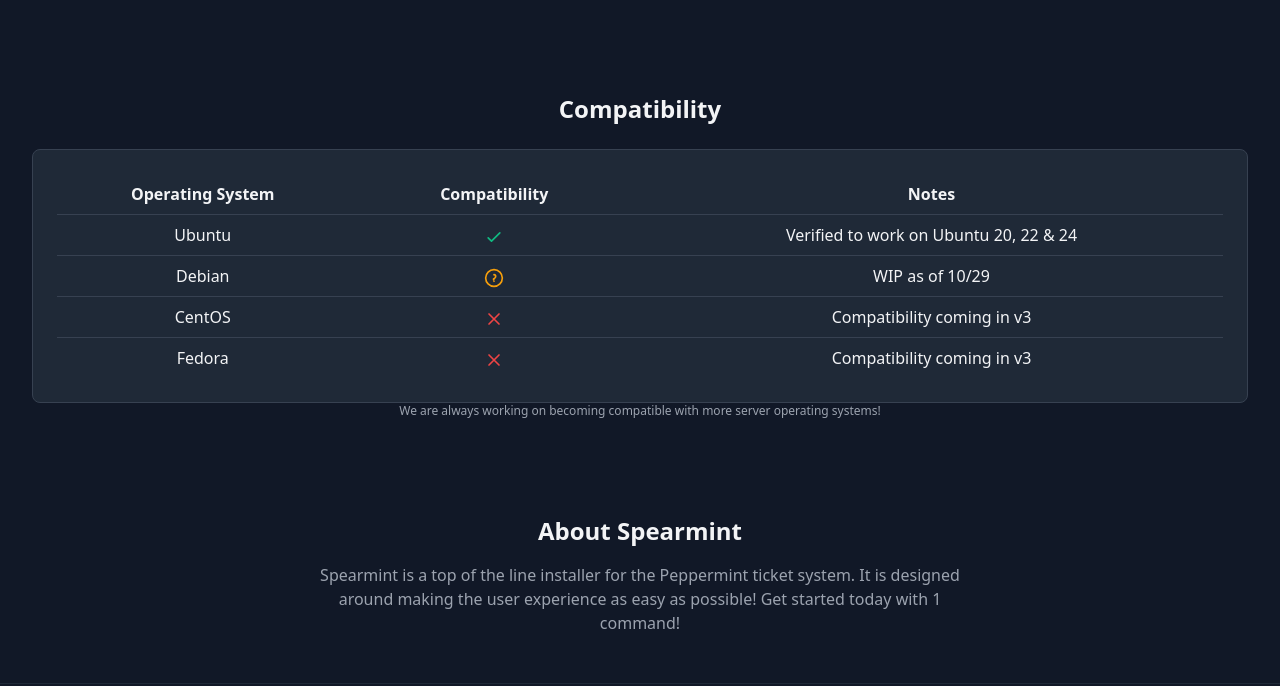
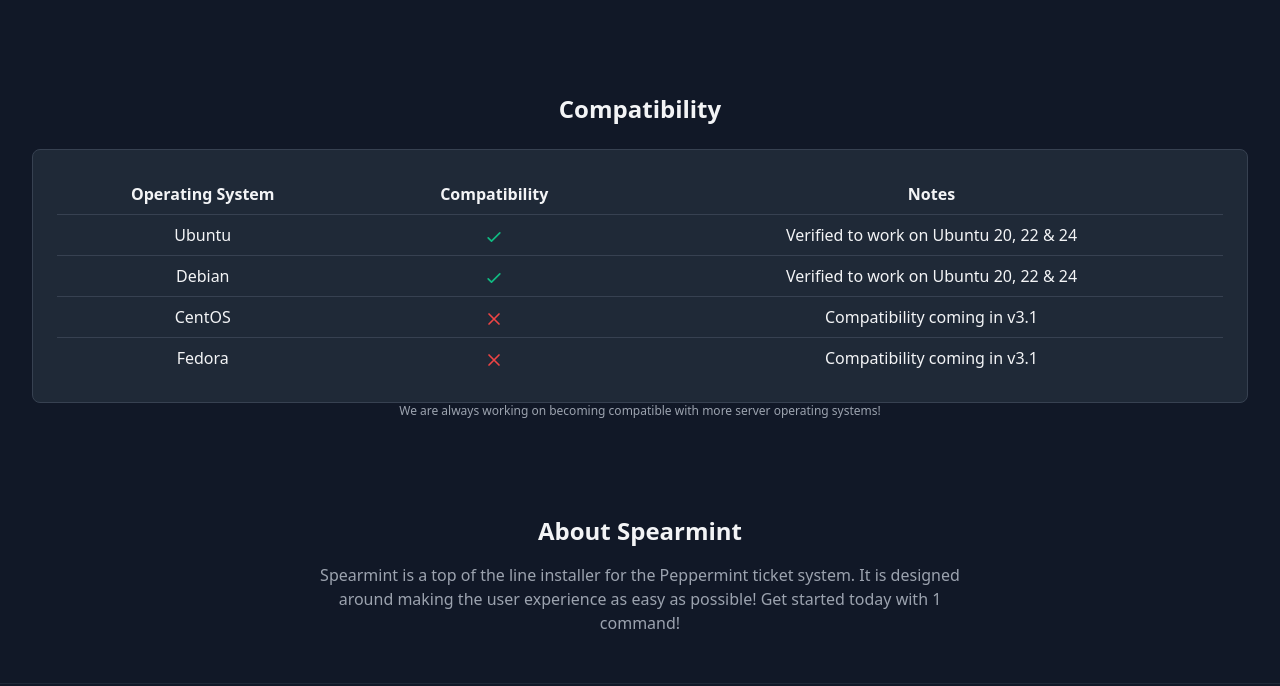
Before and after one commit to CooperDActor-bytes/sadl-website, a plain HTML site: page index.html in a window 1280 px wide. Shown: the part 1654-2340 px from the top of the page. Drawn offline with nearby package versions, Linux system fonts and the light colour scheme.

Commit message:
Update site

```diff
--- a/index.html
+++ b/index.html
@@ -128,12 +128,11 @@
                 <tr class="border-t border-gray-700">
                   <td class="px-4 py-2 text-center font-medium">Debian</td>
                   <td class="px-4 py-2 text-center">
-                    <svg class="w-5 h-5 inline" xmlns="http://www.w3.org/2000/svg" viewBox="0 0 24 24" fill="none" stroke="#F59E0B">
-                      <circle cx="12" cy="12" r="10" stroke-width="2" />
-                      <path d="M12 16h.01M12 8c1.1 0 2 .9 2 2 0 .4-.1.8-.3 1.1-.2.4-.7.9-1.7 1.9h-.5v1" stroke-linecap="round" stroke-linejoin="round" stroke-width="2" />
+                    <svg class="w-5 h-5 inline" xmlns="http://www.w3.org/2000/svg" fill="none" viewBox="0 0 24 24" stroke="#10B981">
+                      <path stroke-linecap="round" stroke-linejoin="round" stroke-width="2" d="M5 13l4 4L19 7" />
                     </svg>
                   </td>
-                  <td class="px-4 py-2 text-center font-medium">WIP as of 10/29</td>
+                  <td class="px-4 py-2 text-center font-medium">Verified to work on Ubuntu 20, 22 & 24</td>
                 </tr>
                 <tr class="border-t border-gray-700">
                   <td class="px-4 py-2 text-center font-medium">CentOS</td>
@@ -142,7 +141,7 @@
                       <path stroke-linecap="round" stroke-linejoin="round" stroke-width="2" d="M6 18L18 6M6 6l12 12" />
                     </svg>
                   </td>
-                  <td class="px-4 py-2 text-center font-medium">Compatibility coming in v3</td>
+                  <td class="px-4 py-2 text-center font-medium">Compatibility coming in v3.1</td>
                 </tr>
                 <tr class="border-t border-gray-700">
                   <td class="px-4 py-2 text-center font-medium">Fedora</td>
@@ -151,10 +150,16 @@
                       <path stroke-linecap="round" stroke-linejoin="round" stroke-width="2" d="M6 18L18 6M6 6l12 12" />
                     </svg>
                   </td>
-                  <td class="px-4 py-2 text-center font-medium">Compatibility coming in v3</td>
+                  <td class="px-4 py-2 text-center font-medium">Compatibility coming in v3.1</td>
                 </tr>
               </tbody>
             </table>
+            <!--
+                    <svg class="w-5 h-5 inline" xmlns="http://www.w3.org/2000/svg" viewBox="0 0 24 24" fill="none" stroke="#F59E0B">
+                      <circle cx="12" cy="12" r="10" stroke-width="2" />
+                      <path d="M12 16h.01M12 8c1.1 0 2 .9 2 2 0 .4-.1.8-.3 1.1-.2.4-.7.9-1.7 1.9h-.5v1" stroke-linecap="round" stroke-linejoin="round" stroke-width="2" />
+                    </svg>
+            -->
           </div>
         </div>
         <center>
```
Also changed, not shown: discord.html (+1 -1 lines).
